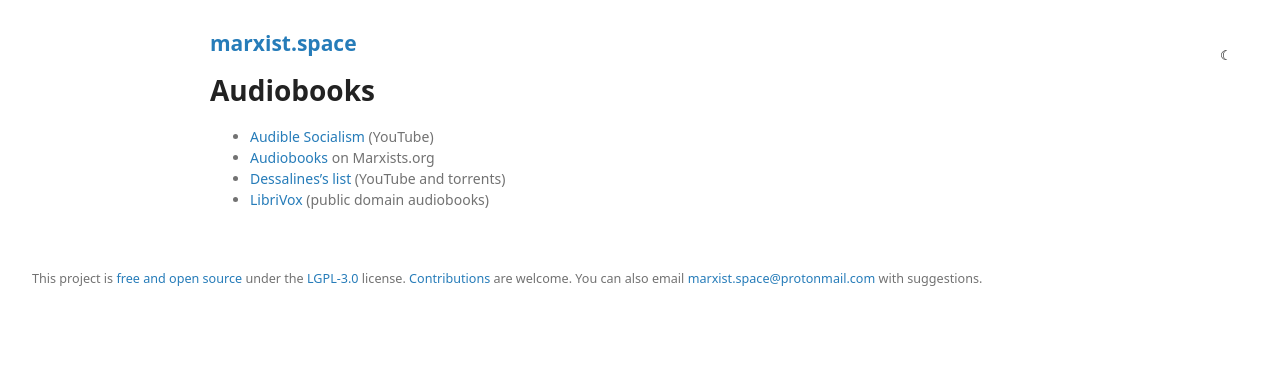
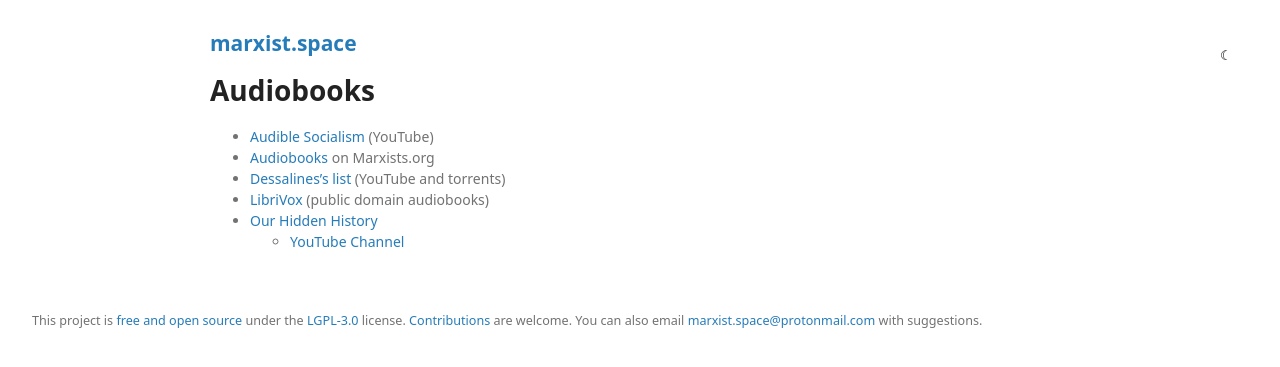
Before and after one commit to prolesoft/marxist.space, a Jekyll site: the page built from audiobooks.md, in a window 1280 px wide. Shown: the top 367 px of the page. Built offline with Jekyll 4.4.1, drawn with Linux system fonts in a browser that asks for light colours; our own code applies the rules of GitHub Pages for plain Markdown files.

Commit message:
feat: more links

```diff
--- a/audiobooks.md
+++ b/audiobooks.md
@@ -10,3 +10,5 @@
 * [Audiobooks](https://www.marxists.org/audiobooks/) on Marxists.org
 * [Dessalines's list](https://github.com/dessalines/essays/blob/master/audiobooks.md) (YouTube and torrents)
 * [LibriVox](https://librivox.org/) (public domain audiobooks)
+* [Our Hidden History](https://ourhiddenhistory.org/)
+    * [YouTube Channel](https://www.youtube.com/channel/UCbfzszfxZr4qmeZjZ_3R_Pw)
```
Also changed, not shown: libraries.md (+1 -0 lines).
